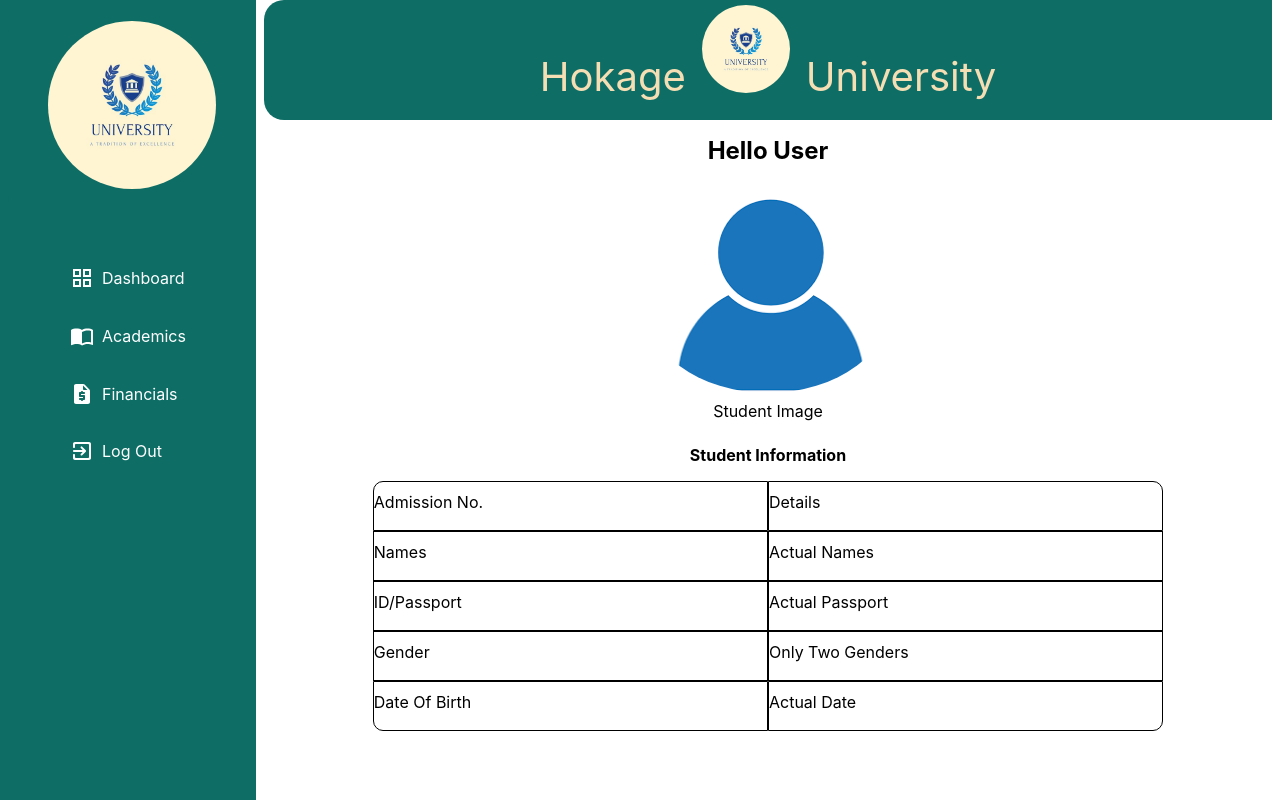
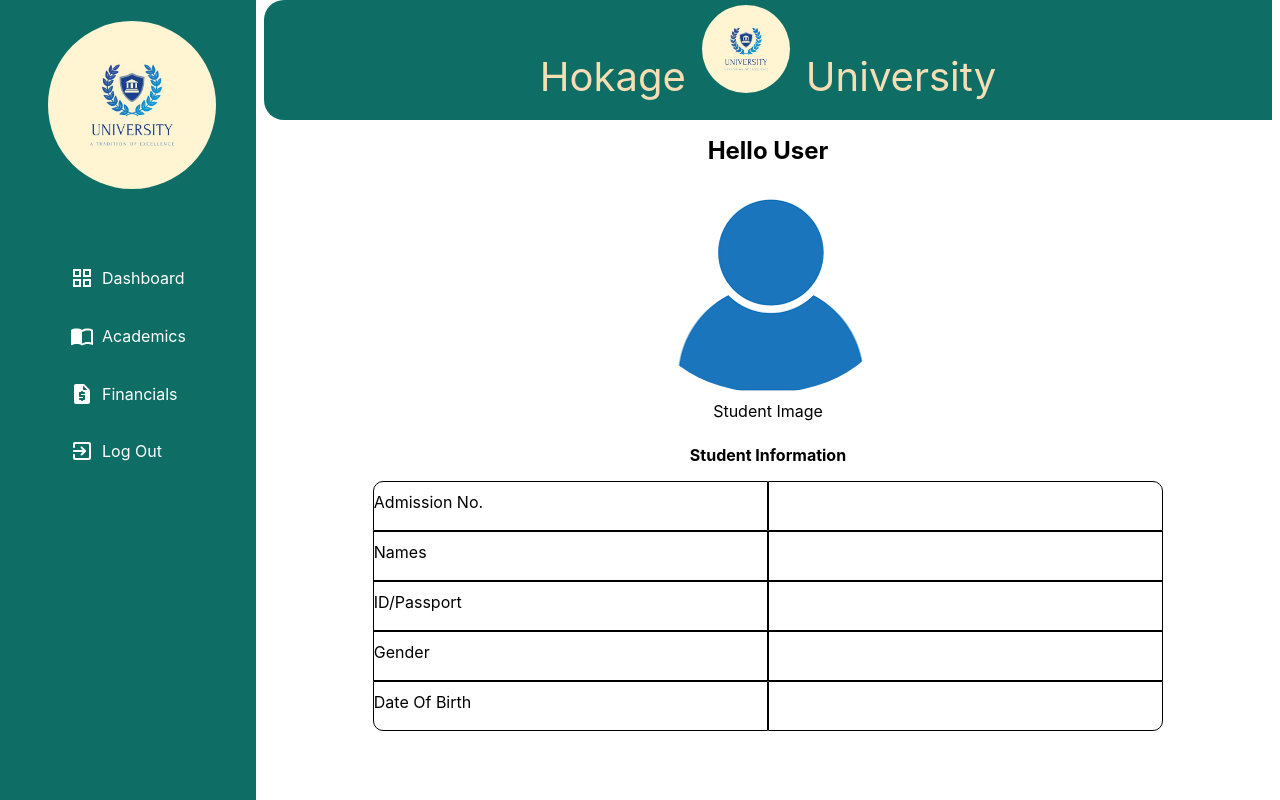
Before and after one commit to Kangonga/student-portal-frontend-personal, a React (Create React App) app: page /dashboard in a window 1280 px wide. Built offline with nearby package versions, Linux system fonts and the light colour scheme.

Commit message:
style student and finance table

```diff
--- a/src/components/finances.js
+++ b/src/components/finances.js
@@ -13,23 +13,23 @@ export default function Finances(){
                         <tbody>
                         <tr>
                             <td>Name</td>
-                            <td>Actual Name</td>
+                            <td></td>
                         </tr>
                         <tr>
                             <td>Admission No.</td>
-                            <td>Details</td>
+                            <td></td>
                         </tr>
                         <tr>
                             <td>Total Paid overall</td>
-                            <td>Actual balance</td>
+                            <td></td>
                         </tr>
                         <tr>
                             <td>Semester</td>
-                            <td>Actual semester</td>
+                            <td></td>
                         </tr>
                         <tr>
                             <td>Semester Balance</td>
-                            <td>debt remaining </td>
+                            <td></td>
                         </tr>
 
                         </tbody>
--- a/src/components/studentInfo.js
+++ b/src/components/studentInfo.js
@@ -24,23 +24,23 @@ export default function StudentInfo(){
                         <tbody>
                             <tr>
                             <td>Admission No.</td>
-                            <td>Details</td>
+                            <td></td>
                         </tr>
                         <tr>
                             <td>Names</td>
-                            <td>Actual Names</td>
+                            <td></td>
                         </tr>
                         <tr>
                             <td>ID/Passport</td>
-                            <td>Actual Passport</td>
+                            <td></td>
                         </tr>
                         <tr>
                             <td>Gender</td>
-                            <td>Only Two Genders </td>
+                            <td> </td>
                         </tr>
                         <tr>
                             <td>Date Of Birth</td>
-                            <td>Actual Date</td>
+                            <td></td>
                         </tr>
                         </tbody>
                         <tfoot>
```
